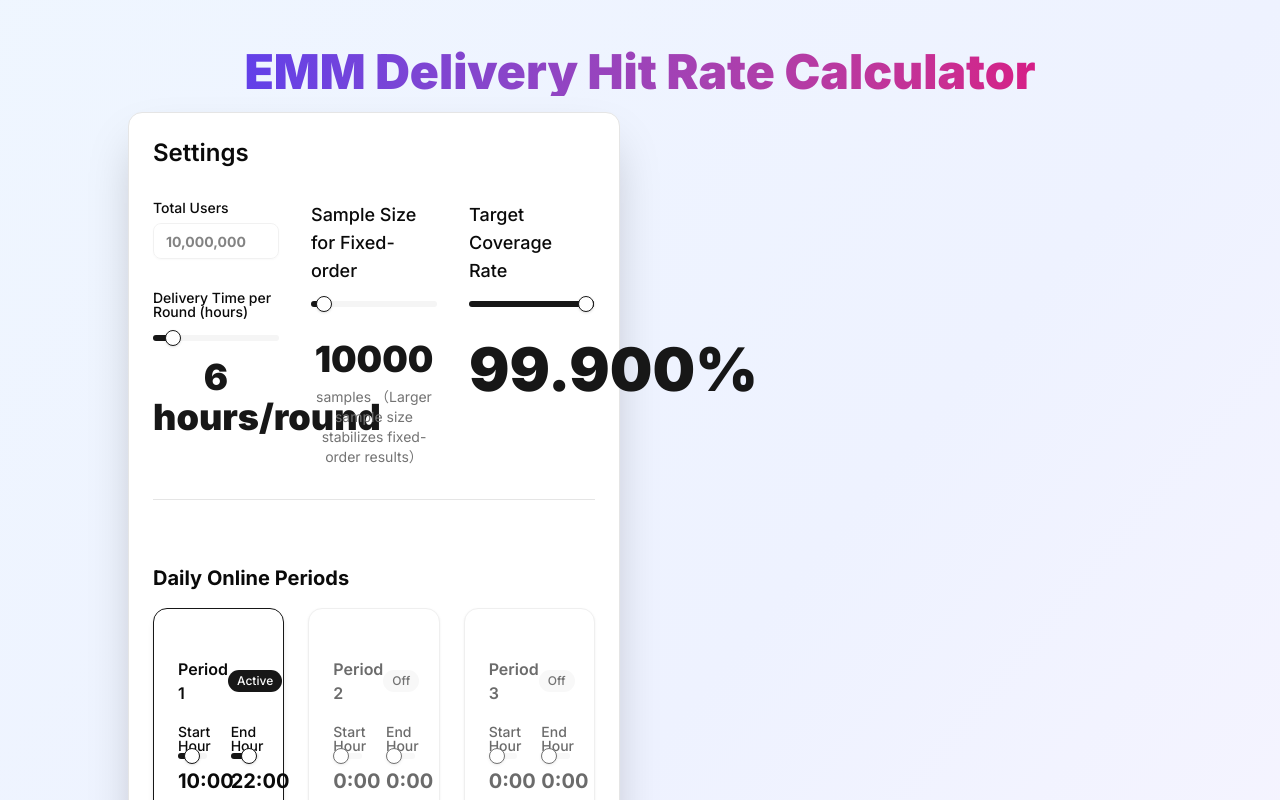
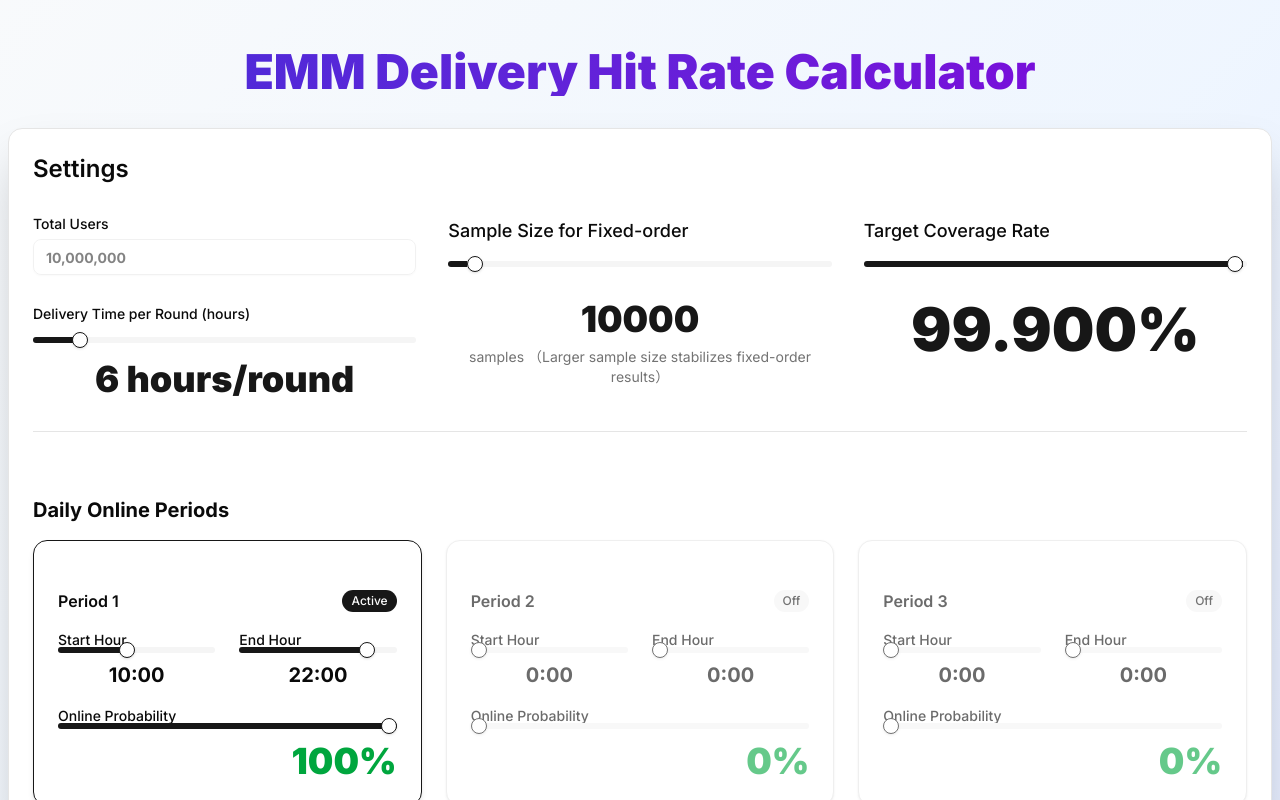
Before and after one commit to henryqian/message-delivery-calculator, a Next.js app: page / in a window 1280 px wide. Shown: the top 800 px of the page. Built offline with nearby package versions, Linux system fonts and the light colour scheme.

Commit message:
fix merge issue

```diff
--- a/src/app/page.tsx
+++ b/src/app/page.tsx
@@ -177,13 +177,14 @@ export default function Home() {
   const targetResultFixed = getRoundsForTargetFromSchedule(scheduleFixed);
 
   return (
-    <div className="min-h-screen bg-gradient-to-br from-blue-50 via-indigo-50 to-purple-50 py-12 px-4">
-      <div className="max-w-5xl mx-auto">
-        <h1 className="text-5xl font-black text-center mb-4 bg-clip-text text-transparent bg-gradient-to-r from-indigo-600 to-pink-600">
+    <div className="min-h-screen bg-gradient-to-br from-slate-50 via-blue-50 to-indigo-100 py-12 px-2">
+      <div className="mx-auto" style={{ maxWidth: "1600px" }}>
+        <h1 className="text-5xl font-black text-center mb-8 bg-clip-text text-transparent bg-gradient-to-r from-indigo-700 to-purple-700">
           EMM Delivery Hit Rate Calculator
         </h1>
-        <div className="grid lg:grid-cols-2 gap-10">
-          {/* 左侧 参数 */}
+
+        {/* 第一行：Settings */}
+        <div className="mb-10">
           <Card className="shadow-2xl">
             <CardHeader><CardTitle className="text-2xl">Settings</CardTitle></CardHeader>
             <CardContent className="space-y-8">
```
